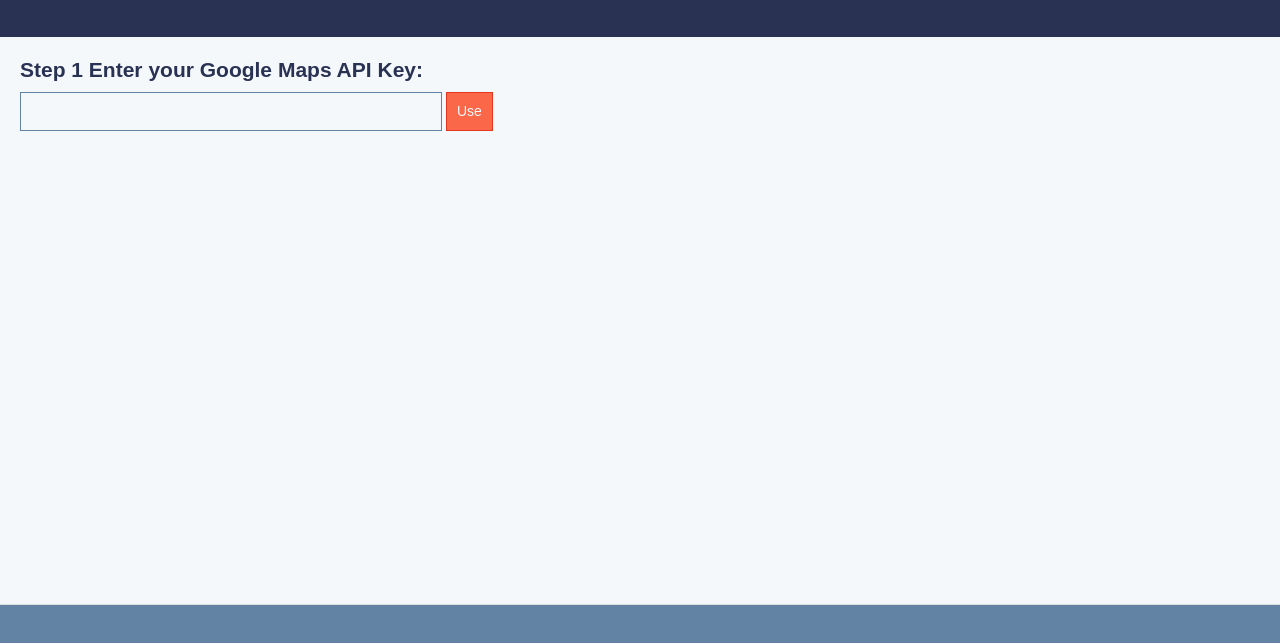
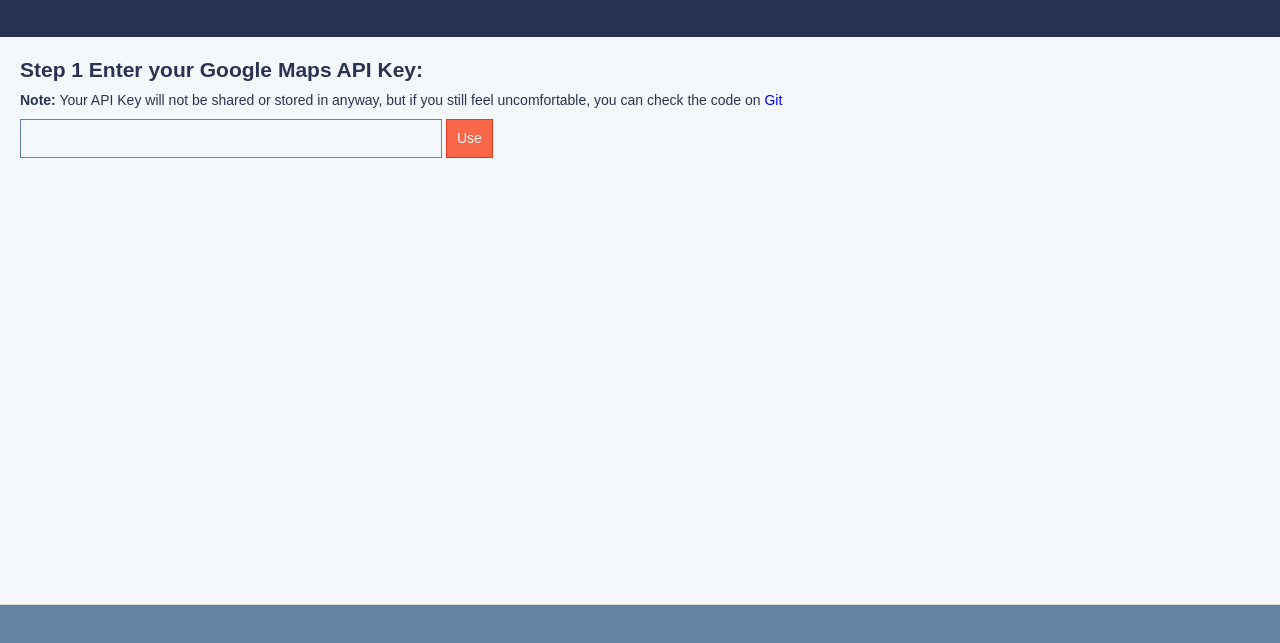
Before and after one commit to fznwebdesign/LatLngCalculator, a plain HTML site: page index.html in a window 1280 px wide. Shown: the part 155-798 px from the top of the page. Drawn offline with nearby package versions, Linux system fonts and the light colour scheme.

Commit message:
Update index.html

```diff
--- a/index.html
+++ b/index.html
@@ -18,6 +18,7 @@
 		</section>
 		<section id="step1">
 			<h2><span>Step 1</span> Enter your Google Maps API Key:</h2>
+			<p><strong>Note:</strong> Your API Key will not be shared or stored in anyway, but if you still feel uncomfortable, you can check the code on <a href="https://github.com/fznwebdesign/LatLngCalculator">Git</a></p>
 			<input id="APIKey" value="" type="text" />
 			<input id="APIKeyBtn" type="button" value="Use" />
 		</section>
```
